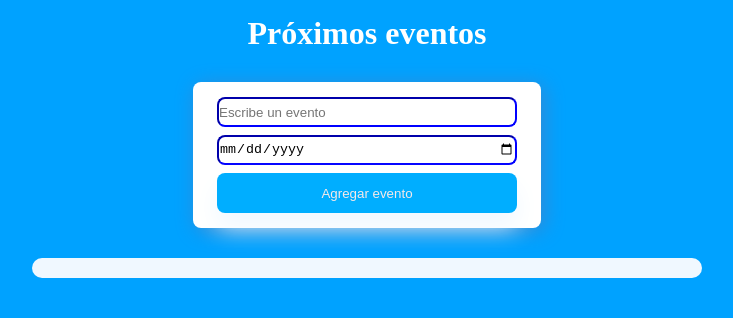
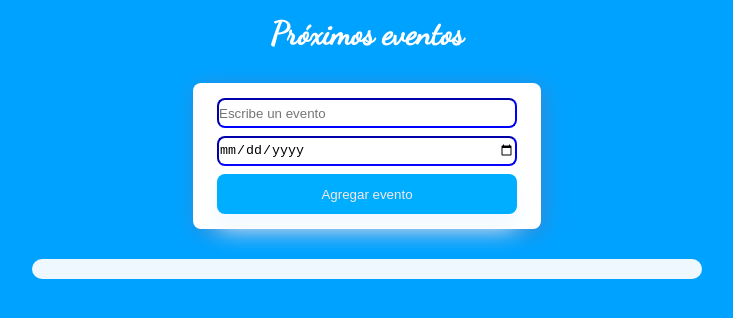
Before and after one commit to JeanP09/Ejercicios_JavaScript, a plain HTML site: page Proyecto_9_Eventos/index.html in a window 1280 px wide. Shown: the whole page, without its empty margins (273-1006 px from the left). Drawn offline with Linux system fonts and the light colour scheme.

Commit message:
Update style.css

```diff
--- a/Proyecto_9_Eventos/css/style.css
+++ b/Proyecto_9_Eventos/css/style.css
@@ -1,3 +1,5 @@
+@import url('https://fonts.googleapis.com/css2?family=Dancing+Script&display=swap');
+
 * {
     margin: 0;
     padding: 0;
@@ -6,6 +8,7 @@
 
 body {
     background-color: rgb(0, 162, 255);
+    font-family: 'Dancing Script', cursive;
 }
 
 .formulario {
```
